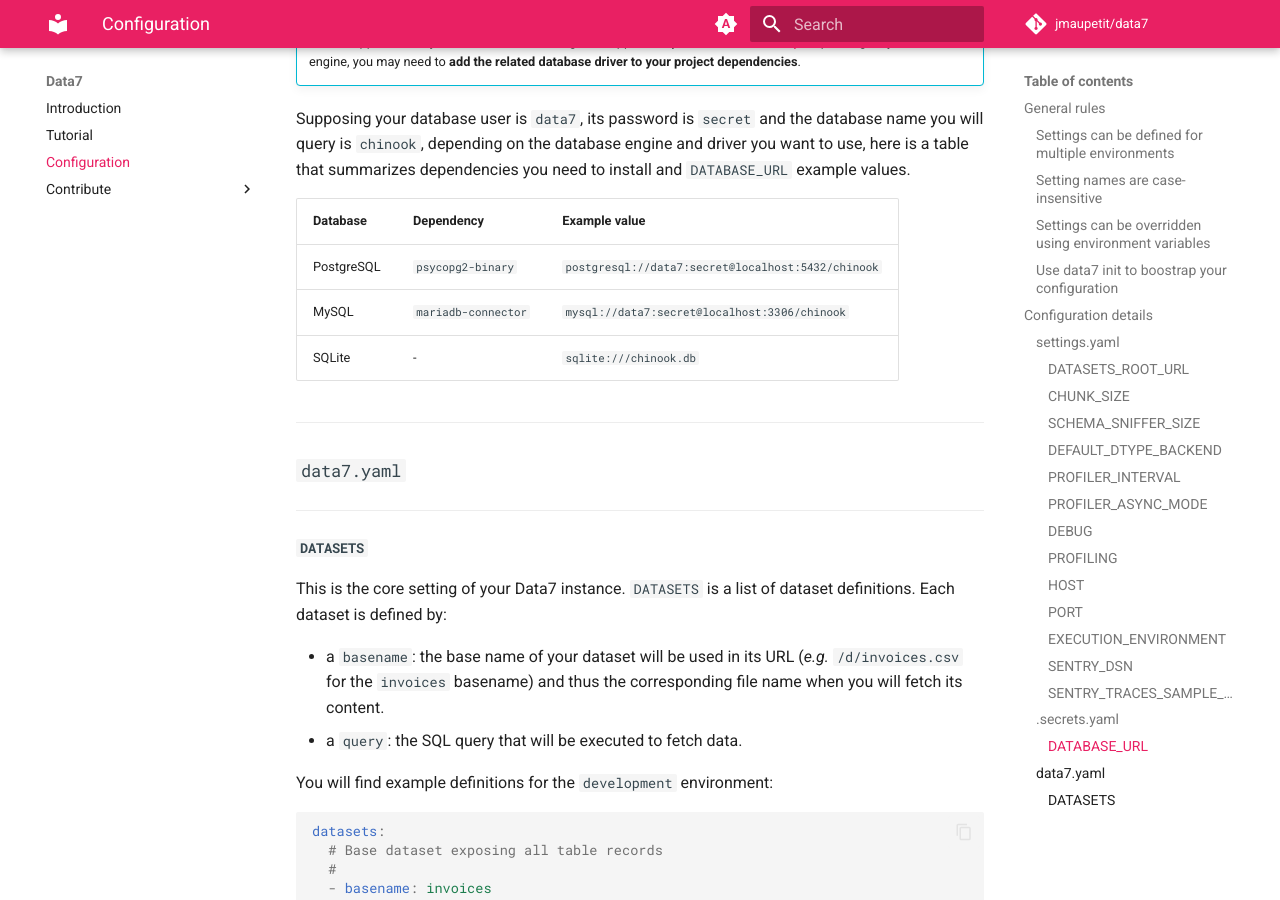
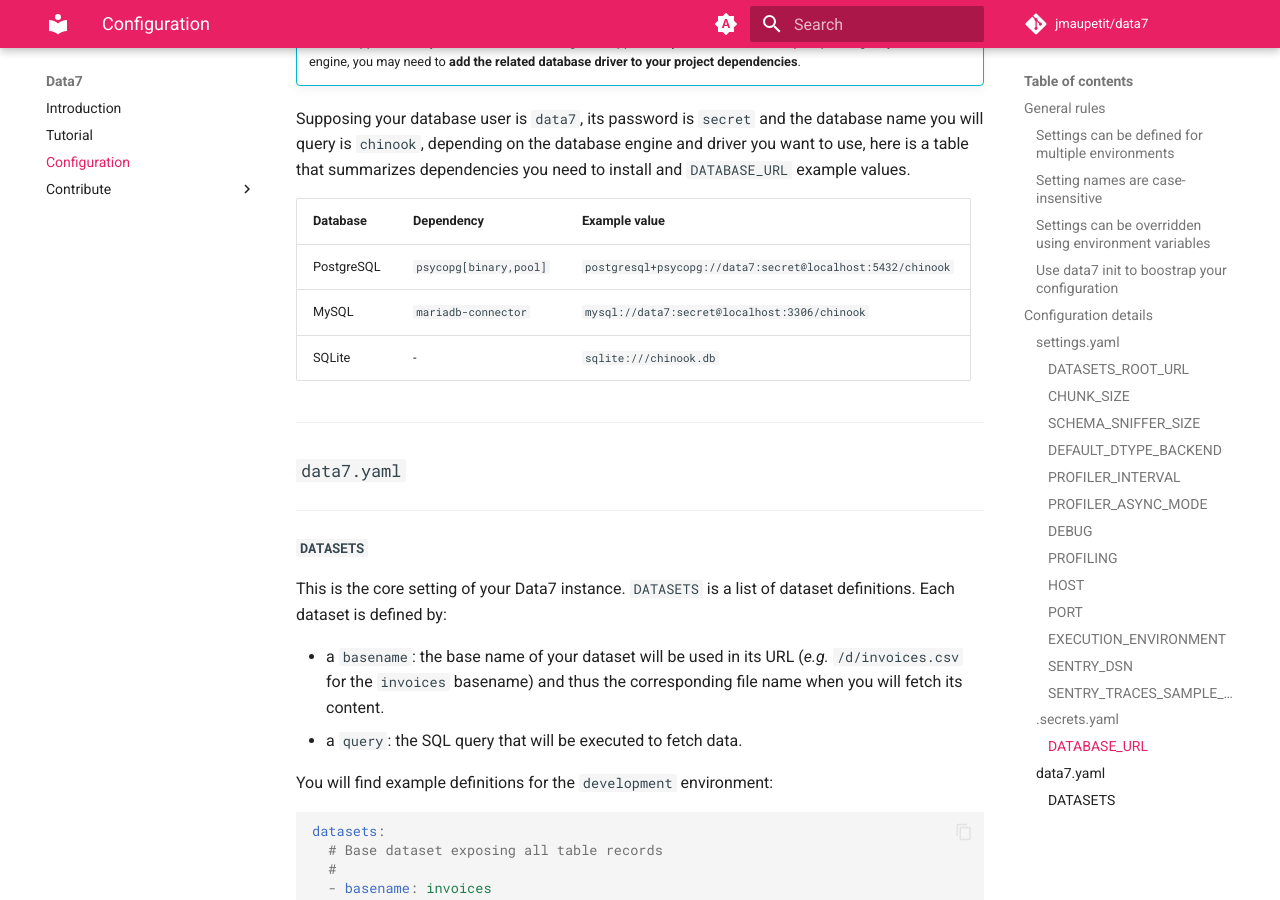
Before and after one commit to jmaupetit/data7, an MkDocs documentation site: the page built from docs/configuration.md, in a window 1280 px wide and 900 px high, scrolled down 4926 px. Built offline with MkDocs 1.6.1 and Material for MkDocs 9.7.7, drawn with Linux system fonts in a browser that asks for light colours; comment, search, counter and statistics services are not loaded.

Commit message:
⬆️(project) upgrade psycopg driver to v3+
Psycopg2 will only receive security fixes, no new features. It's time to
switch to the v3!

```diff
--- a/docs/configuration.md
+++ b/docs/configuration.md
@@ -252,11 +252,11 @@
 driver you want to use, here is a table that summarizes dependencies you need to
 install and `DATABASE_URL` example values.
 
-| Database   | Dependency          | Example value                                      |
-| ---------- | ------------------- | -------------------------------------------------- |
-| PostgreSQL | `psycopg2-binary`   | `postgresql://data7:secret@localhost:5432/chinook` |
-| MySQL      | `mariadb-connector` | `mysql://data7:secret@localhost:3306/chinook`      |
-| SQLite     | -                   | `sqlite:///chinook.db`                             |
+| Database   | Dependency             | Example value                                              |
+| ---------- | ---------------------- | ---------------------------------------------------------- |
+| PostgreSQL | `psycopg[binary,pool]` | `postgresql+psycopg://data7:secret@localhost:5432/chinook` |
+| MySQL      | `mariadb-connector`    | `mysql://data7:secret@localhost:3306/chinook`              |
+| SQLite     | -                      | `sqlite:///chinook.db`                                     |
 
 ---
 
--- a/pyproject.toml
+++ b/pyproject.toml
@@ -34,7 +34,7 @@
 matplotlib = "^3.9.1"
 mkdocs-material = "^9.5.27"
 mypy = "^1.10.0"
-psycopg2-binary = "^2.9.9"
+psycopg = {extras = ["binary", "pool"], version = "^3.2.1"}
 pytest = "^8.2.2"
 pytest-cov = "^5.0.0"
 pytest-httpx = "^0.30.0"
```
Also changed, not shown: CHANGELOG.md (+1 -0 lines), 2 other files.
